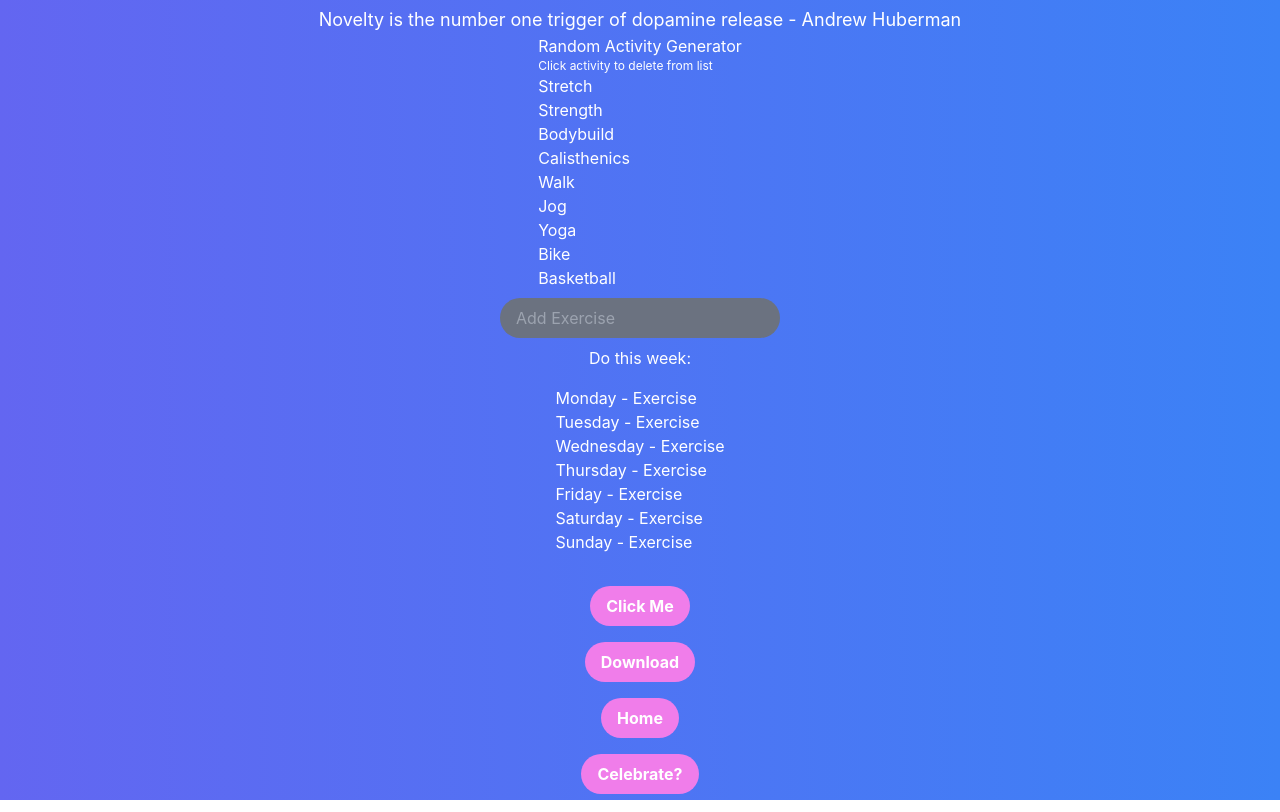
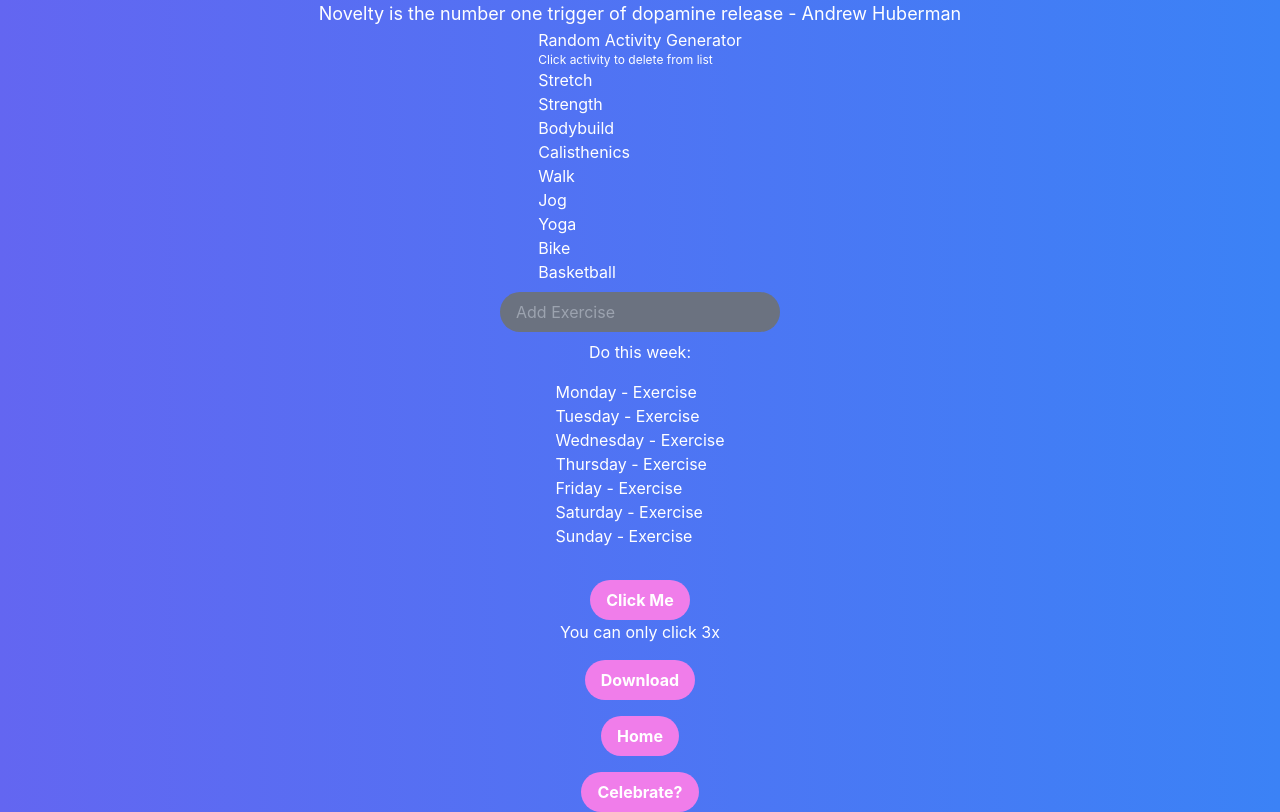
Before and after one commit to michaelsatumba/neomania, a Next.js app: page /week in a window 1280 px wide. Built offline with nearby package versions, Linux system fonts and the light colour scheme.

Commit message:
only 3x clicked

```diff
--- a/pages/week.js
+++ b/pages/week.js
@@ -67,7 +67,12 @@ function Week() {
 		'Exercise',
 	]);
 
+	const [number, setNumber] = useState([3]);
+
 	const generate = () => {
+		if (number > 0) {
+			setNumber(number - 1);
+
 			weeklyArray.length = 0;
 			for (let i = 0; i < 7; i++) {
 				// Gets random exercise from arrayExercises
@@ -79,6 +84,7 @@ function Week() {
 
 				// use spread operator to declare new array including the elements before + new element
 				setWeeklyArray([...weeklyArray, element]);
+			}
 		}
 
 		// orginal code
@@ -188,9 +194,12 @@ function Week() {
 						<p>Sunday - {weeklyArray[6]} </p>
 					</div>
 				</div>
+
 				<button onClick={generate} className={buttonStyle}>
 					Click Me
 				</button>
+
+				<h1>You can only click {number}x</h1>
 
 				<button onClick={p} className={buttonStyle}>
 					Download
```
Lines whose indentation alone changed are shown as unchanged.
